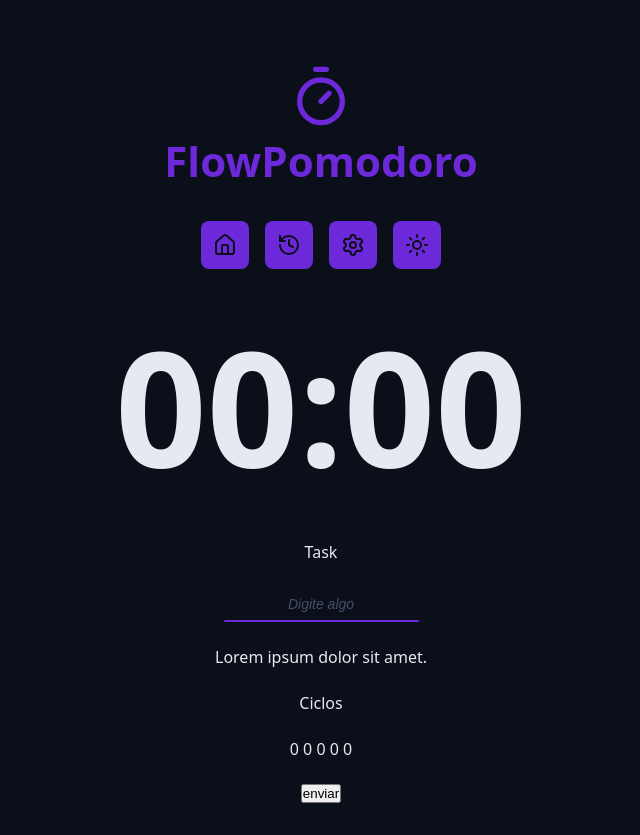
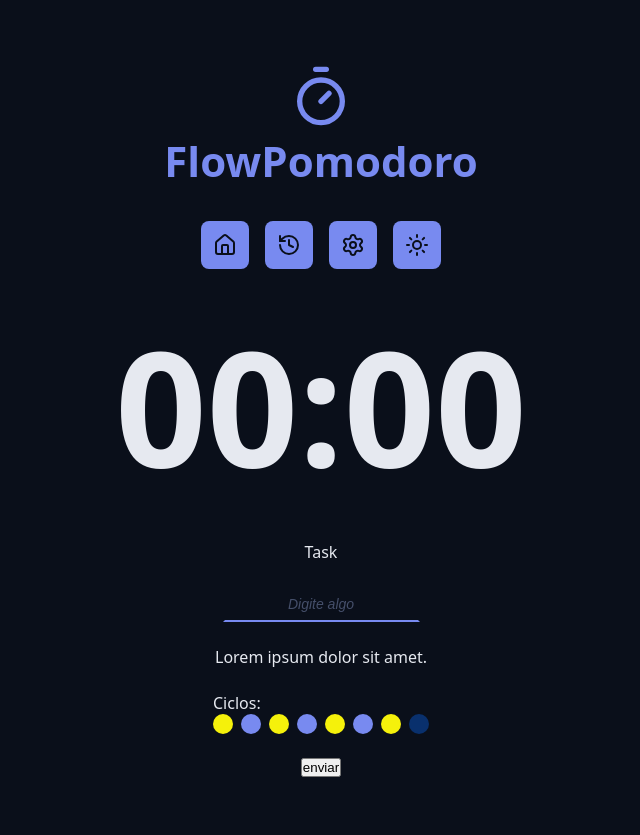
Before and after one commit to Samuel-Ziger/FlowPomodoro, a React (Vite) app: page / in a window 1280 px wide. Shown: the whole page, without its empty margins (319-959 px from the left). After the commit the page ends 809 px from the top, so only its background shows below. Built offline with nearby package versions, Linux system fonts and the light colour scheme.

Commit message:
adição dos componetens cycles

```diff
--- a/src/App.tsx
+++ b/src/App.tsx
@@ -10,6 +10,9 @@
 import {Menu} from './components/Menu'
 import { CountDown } from './components/CountDown';
 import { DefaultInput } from './components/DefaultInput';
+import { Cycles } from './components/Cycles';
+
+
 
 export function App() {
     return(
@@ -41,8 +44,7 @@
                     <p>Lorem ipsum dolor sit amet.</p>
                 </div>
                 <div className="formRow">
-                    <p>Ciclos</p>
-                    <p>0 0 0 0 0 </p>
+                    <Cycles />
                 </div>
                 <div className="formRow">
                     <button>enviar</button>
--- /dev/null
+++ b/src/components/Cycles/index.tsx
@@ -0,0 +1,21 @@
+import styles from './styles.module.css'
+
+export function Cycles() {
+    return(
+        <>
+            <div className={styles.Cycles}>
+                <span>Ciclos:</span>
+                <div className={styles.cycleDots}>
+                    <span className={`${styles.cycleDot} ${styles.workTime}`}></span>
+                    <span className={`${styles.cycleDot} ${styles.shortBreakTime}`}></span>
+                    <span className={`${styles.cycleDot} ${styles.workTime}`}></span>
+                    <span className={`${styles.cycleDot} ${styles.shortBreakTime}`}></span>
+                    <span className={`${styles.cycleDot} ${styles.workTime}`}></span>
+                    <span className={`${styles.cycleDot} ${styles.shortBreakTime}`}></span>
+                    <span className={`${styles.cycleDot} ${styles.workTime}`}></span>
+                    <span className={`${styles.cycleDot} ${styles.longBreakTime}`}></span>
+                </div>
+            </div>
+        </>
+    );
+}
--- /dev/null
+++ b/src/components/Cycles/styles.module.css
@@ -0,0 +1,27 @@
+.cycles{
+    display:flex;
+    flex-direction:column;
+    align-items:center;
+    justify-content:center;
+    gap:1.6rem;
+
+}
+.cycleDots{
+    display:flex;
+    gap:0.8rem;
+}
+.cycleDot{
+    width: 2rem;
+    height: 2rem;
+    background-color: var(--primary);
+    border-radius:50%;
+}
+.workTime{
+    background-color: var(--warning);
+}
+.shortBreakTime{
+    background-color: var(--primary);
+}
+.longBreakTime{
+    background-color: var(--info);
+}
--- a/src/styles/theme.css
+++ b/src/styles/theme.css
@@ -10,7 +10,7 @@
   --gray-900: #0a0f1a;
 
   --primary-light: #8b5cf6;  /* roxo claro */
-  --primary: #6d28d9;        /* roxo principal */
+  --primary: #788af0ff;        /* roxo principal */
   --primary-dark: #4c1d95;   /* roxo escuro */
 
   --link-color: #6366f1;
```
